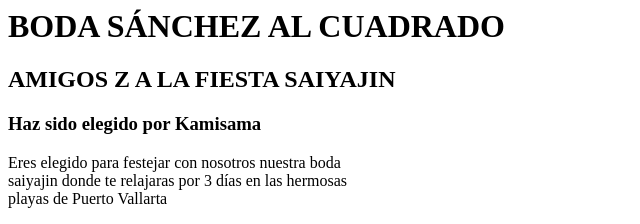
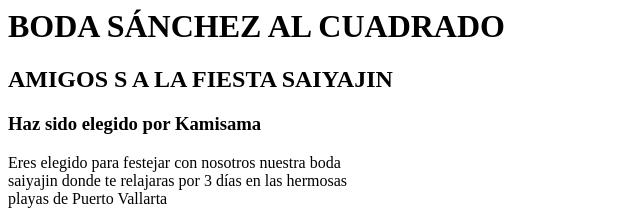
Before and after one commit to MonniSan/BodaSaiyajin_S2, a plain HTML site: page index.html in a window 1280 px wide. Shown: the top 224 px of the page, 0-640 px from the left. Drawn offline with Linux system fonts and the light colour scheme.

Commit message:
Fix Hot | Delete second Amigos Z change for Amigos S

```diff
--- a/index.html
+++ b/index.html
@@ -15,7 +15,7 @@
                 </div>
 
                 <div class= "Kami">
-                        <h2>AMIGOS Z A LA FIESTA SAIYAJIN</h2>
+                        <h2>AMIGOS S A LA FIESTA SAIYAJIN</h2>
                         <h3>Haz sido elegido por <strong>Kamisama</strong></h3>
                         <p>Eres elegido para festejar con nosotros nuestra boda
                         <br> saiyajin donde te relajaras por 3 días en las hermosas
```
